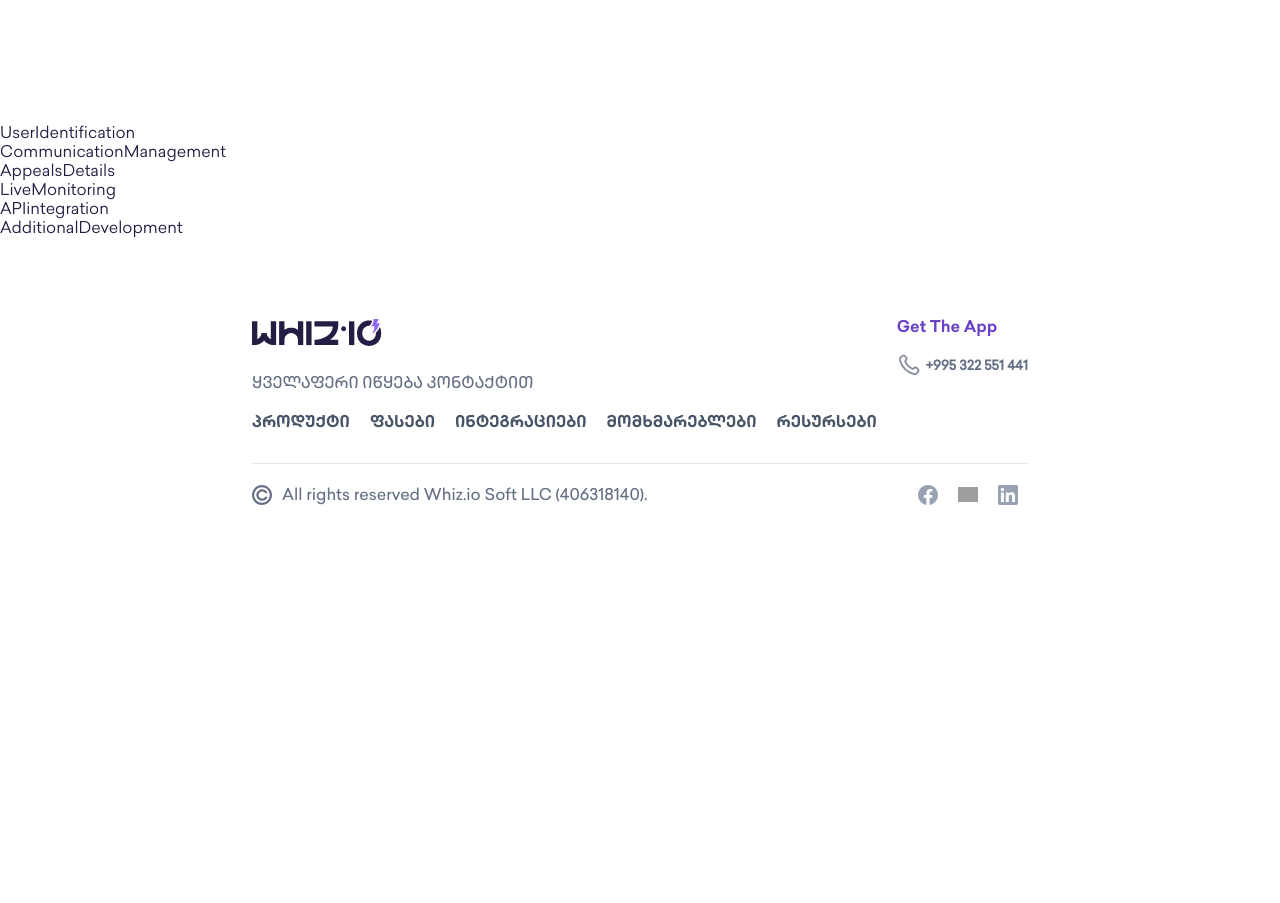
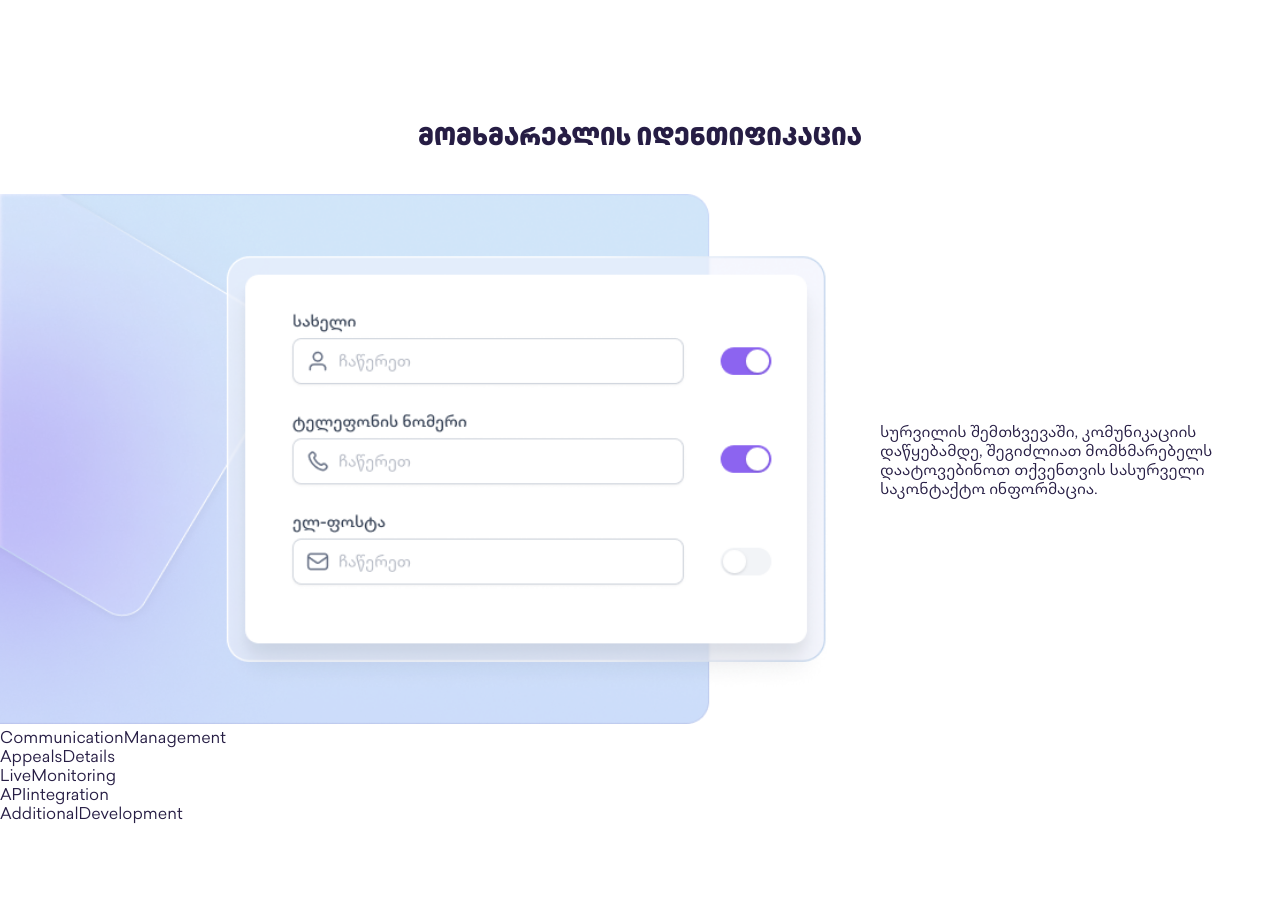
Before and after one commit to RomaLetodiani/Whiz.IO, a React (Vite) app: page /products/chat in a window 1280 px wide. Shown: the part 4020-4923 px from the top of the page. Before the commit the page ends 4586 px from the top, so only its background shows below. Built offline with nearby package versions, Linux system fonts and the light colour scheme; grey boxes are pictures that could not be loaded.

Commit message:
Chat User Identification Section

```diff
--- a/src/Pages/Products/Chat/ChatPage.styles.ts
+++ b/src/Pages/Products/Chat/ChatPage.styles.ts
@@ -2,5 +2,4 @@ import styled from "styled-components"
 
 export const ChatPageStyles = styled.div`
   background-color: #f9f8ff;
-  padding: 20px;
 `
--- a/src/Pages/Products/Chat/Views/UserIdentification/UserIdentification.styled.ts
+++ b/src/Pages/Products/Chat/Views/UserIdentification/UserIdentification.styled.ts
@@ -0,0 +1,39 @@
+import styled from "styled-components"
+
+export const UserIdentificationStyles = styled.div`
+  h2 {
+    text-align: center;
+    margin-bottom: 40px;
+  }
+
+  > div {
+    display: flex;
+    justify-content: center;
+    align-items: center;
+    gap: 50px;
+
+    @media (max-width: 768px) {
+      flex-direction: column;
+    }
+
+    > div {
+      flex: 1;
+    }
+
+    .userIdentificationImageDiv {
+      max-width: 900px;
+      @media (max-width: 768px) {
+        padding-right: 100px;
+      }
+      img {
+        width: 100%;
+        height: 100%;
+      }
+    }
+
+    .userIdentificationTextDiv {
+      max-width: 400px;
+      margin-inline: auto;
+    }
+  }
+`
--- a/src/Pages/Products/Chat/Views/UserIdentification/UserIdentification.tsx
+++ b/src/Pages/Products/Chat/Views/UserIdentification/UserIdentification.tsx
@@ -1,5 +1,27 @@
+import { userIdentification } from "../../../../../Assets/Images/Chat"
+import SectionWrapper from "../../../../../Components/SectionWrapper/SectionWrapper"
+import { UserIdentificationStyles } from "./UserIdentification.styled"
+
 const UserIdentification = () => {
-  return <div>UserIdentification</div>
+  return (
+    <SectionWrapper paddingOn={false}>
+      <UserIdentificationStyles>
+        <h2>მომხმარებლის იდენთიფიკაცია</h2>
+        <div>
+          <div className="userIdentificationImageDiv">
+            <img src={userIdentification} alt="User Identification" />
+          </div>
+          <div className="userIdentificationTextDiv">
+            <p>
+              სურვილის შემთხვევაში, კომუნიკაციის დაწყებამდე, შეგიძლიათ
+              მომხმარებელს დაატოვებინოთ თქვენთვის სასურველი საკონტაქტო
+              ინფორმაცია.
+            </p>
+          </div>
+        </div>
+      </UserIdentificationStyles>
+    </SectionWrapper>
+  )
 }
 
 export default UserIdentification
```
